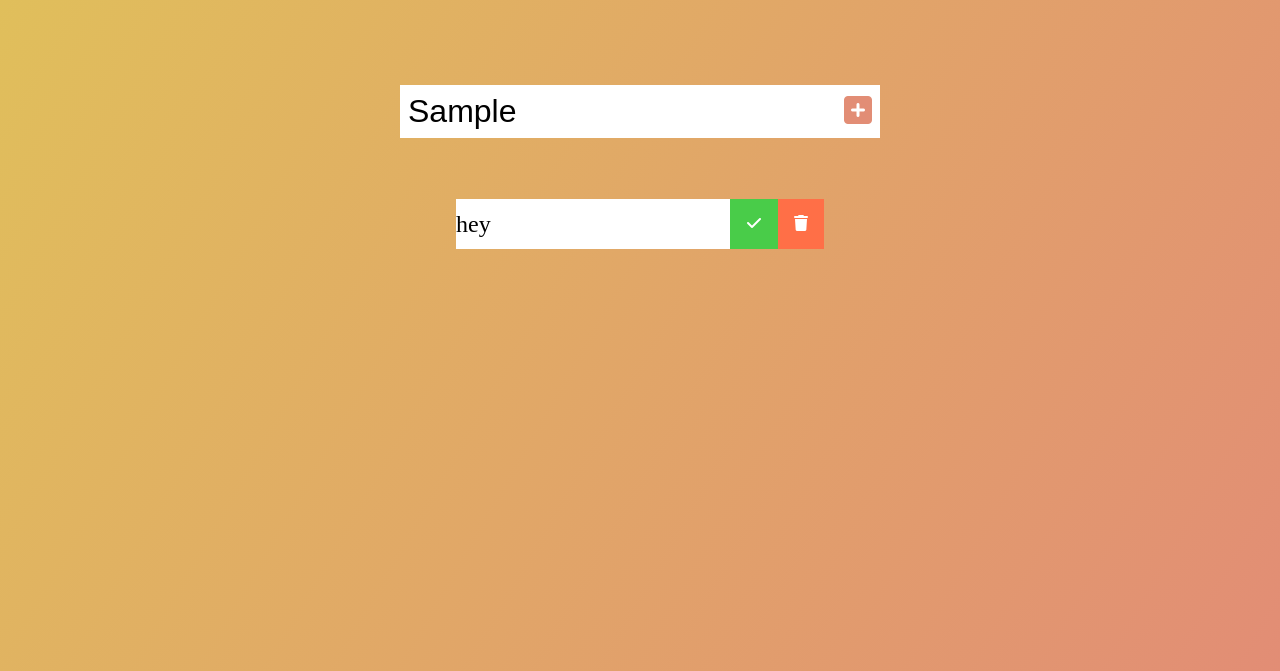
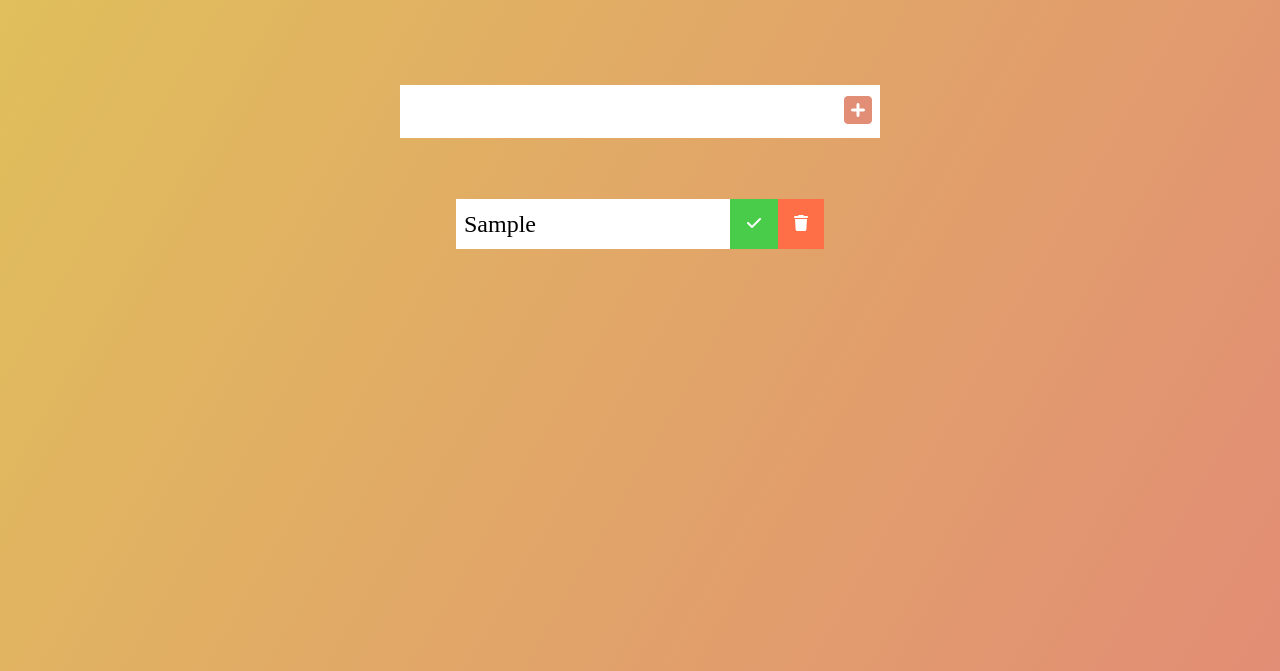
Before and after one commit to Puskass/To-Do-List, a plain HTML site: page index.html in a window 1280 px wide. Both pictures are taken after typing "Sample" into the empty fields and a click on the button 858 px from the left and 240 px from the top of the page. Shown: the part 129-800 px from the top of the page. Drawn offline with Linux system fonts and the light colour scheme.

Commit message:
add a task by keyboard then clears it out

```diff
--- a/app.js
+++ b/app.js
@@ -16,7 +16,7 @@
     todoDiv.classList.add("todo")
     //create LI
     const newTodo = document.createElement("li")
-    newTodo.innerText = "hey"
+    newTodo.innerText = todoInput.value
     newTodo.classList.add("todo-item")
     todoDiv.appendChild(newTodo)
     //CHECK mark btn
@@ -31,4 +31,6 @@
     todoDiv.appendChild(trashButton)
     //APPEND to LIST
     todoList.appendChild(todoDiv)
+    //CLEAR todo INPUT VALUE
+    todoInput.value = ""
 }
--- a/style.css
+++ b/style.css
@@ -84,3 +84,7 @@
 .complete-btn{
     background: var(--btn-check)
 }
+
+.todo-item {
+    padding: 0rem .5rem;
+}
```
